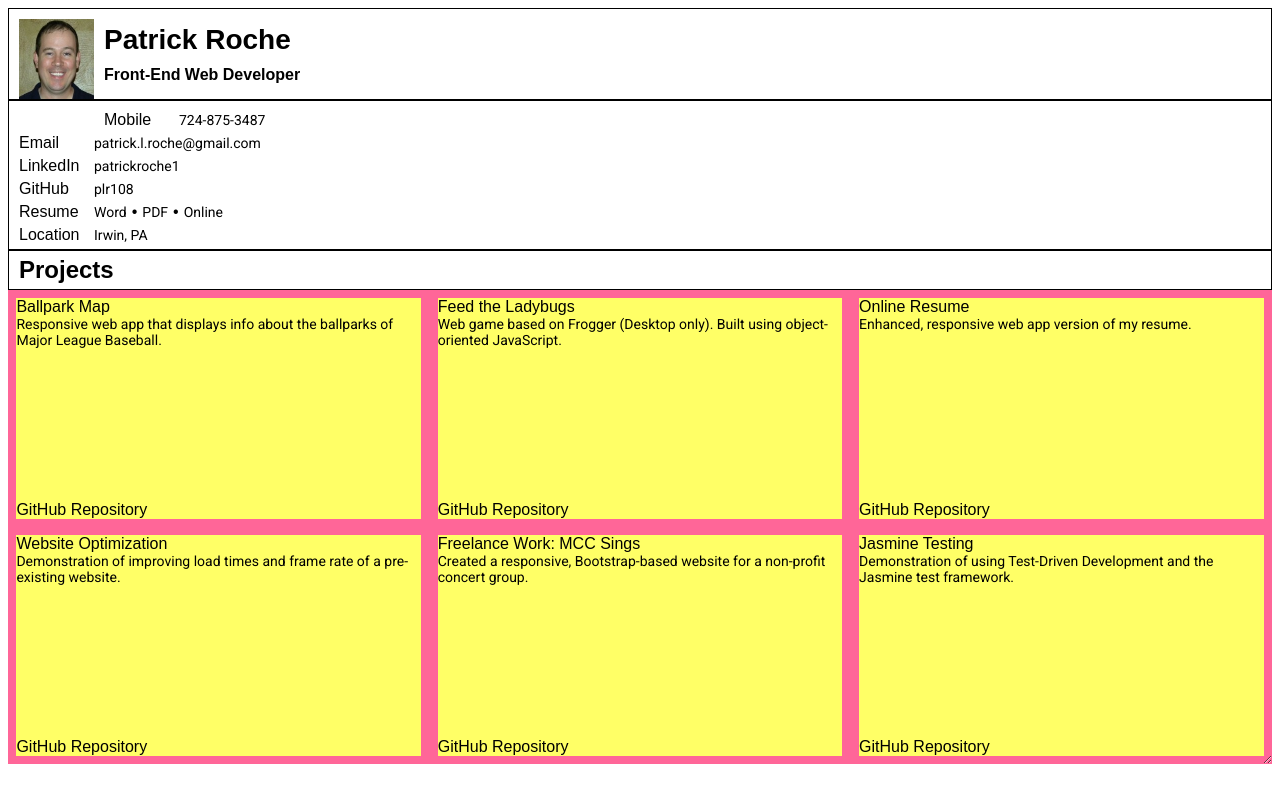
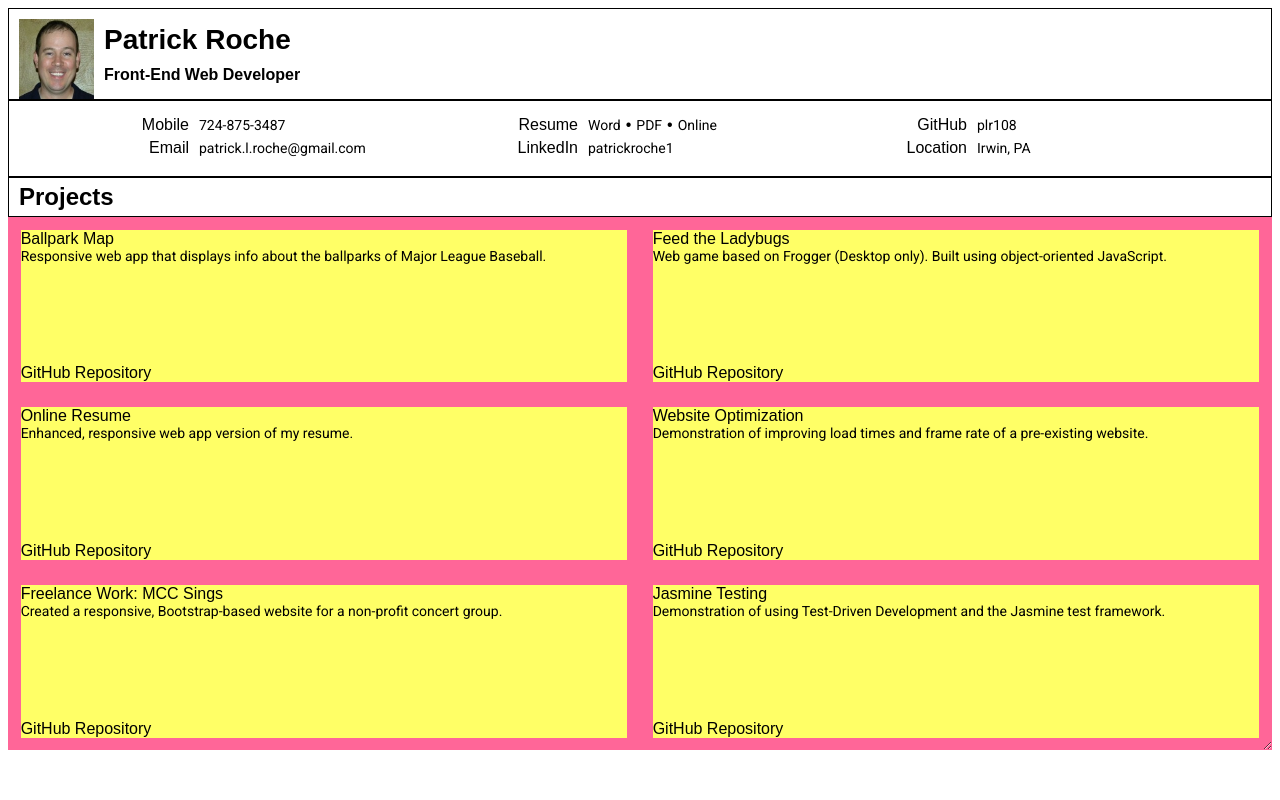
Before and after one commit to plr108-zz/portfolio-layout, a website: page index.html in a window 1280 px wide. Drawn offline with Linux system fonts and the light colour scheme; a web font is replaced by a local one.

Commit message:
Change layout of contact info for medium and large viewports.  Change layout of projects for large viewports.

```diff
--- a/css/style.css
+++ b/css/style.css
@@ -120,7 +120,50 @@
     margin: 5px 0px;
 }
 
+@media only screen and (min-width: 530px) {
+    #contacts {
+        display: block;
+        width: auto;
+        -moz-column-count: 2;
+        -moz-column-gap: 10px;
+        -webkit-column-count: 2;
+        -webkit-column-gap: 10px;
+        column-count: 2;
+        column-gap: 10px;
+        height: 75px;
+        text-align: left;
+        max-width: 100%;
+        padding-top: 5px;
+    }
+}
+
+@media only screen and (min-width: 800px) {
+    .contact-type {
+        text-align: right;
+        margin-right: 10px;
+    }
+
+    #contacts {
+        display: block;
+        width: auto;
+        -moz-column-count: 3;
+        -moz-column-gap: 10px;
+        -webkit-column-count: 3;
+        -webkit-column-gap: 10px;
+        column-count: 3;
+        column-gap: 10px;
+        height: 60px;
+        text-align: left;
+        max-width: 100%;
+        padding-top: 5px;
+    }
+}
+
 @media only screen and (min-width: 640px) {
+    .wrapper {
+        width: 50%;
+    }
+
     #project-container {
         display: flex;
         flex-wrap: wrap;
@@ -128,17 +171,6 @@
         resize: both;
         overflow: auto;
     }
-    .wrapper {
-        width: 50%;
-    }
 }
 
-@media only screen and (min-width: 960px) {
-    .wrapper {
-        width: 33.33333%;
-    }
-
-    .aspect-ratio {
-    padding-bottom: 56.25%;
-}
-}
+@media only screen and (min-width: 1200px) {}
--- a/index.html
+++ b/index.html
@@ -29,10 +29,10 @@
                 <ul id="contacts">
                     <li class="contact"><span class="contact-type">Mobile</span><span class="contact-value"><a href="tel:724-875-3487" target="_blank">724-875-3487</a></span></li>
                     <li class="contact"><span class="contact-type">Email</span><span class="contact-value"><a href="mailto:patrick.l.roche@gmail.com" target="_blank">patrick.l.roche@gmail.com</a></span></li>
+                    <li class="contact"><span class="contact-type">Resume</span><span class="contact-value"><a href="https://drive.google.com/file/d/0Bw9Pzles4ekkT3lEUDlVNzQ5M3M/view?usp=sharing" target="_blank">Word</a><span class="span-dot">•</span><a href="https://drive.google.com/file/d/0Bw9Pzles4ekkWm9Lc0l5MEc2ME0/view?usp=sharing" target="_blank">PDF</a><span class="span-dot">•</span><a href="https://plr108.github.io/resume/index.html" target="_blank">Online</a></span>
+                    </li>
                     <li class="contact"><span class="contact-type">LinkedIn</span><span class="contact-value"><a href="https://www.linkedin.com/in/patrickroche1" target="_blank">patrickroche1</a></span></li>
                     <li class="contact"><span class="contact-type">GitHub</span><span class="contact-value"><a href="https://github.com/plr108" target="_blank">plr108</a></span></li>
-                    <li class="contact"><span class="contact-type">Resume</span><span class="contact-value"><a href="https://drive.google.com/file/d/0Bw9Pzles4ekkT3lEUDlVNzQ5M3M/view?usp=sharing" target="_blank">Word</a><span class="span-dot">•</span><a href="https://drive.google.com/file/d/0Bw9Pzles4ekkWm9Lc0l5MEc2ME0/view?usp=sharing" target="_blank">PDF</a><span class="span-dot">•</span><a href="https://plr108.github.io/resume/index.html" target="_blank">Online</a></span>
-                    </li>
                     <li class="contact"><span class="contact-type">Location</span><span class="contact-value"><a href="https://www.google.com/maps/place/Irwin,+PA+15642/@40.3189343,-79.7836634,12z/data=!3m1!4b1!4m2!3m1!1s0x8834dd3f7b945281:0x3ada31dc83155eba" target="_blank">Irwin, PA</a></span></li>
                 </ul>
             </div>
```
